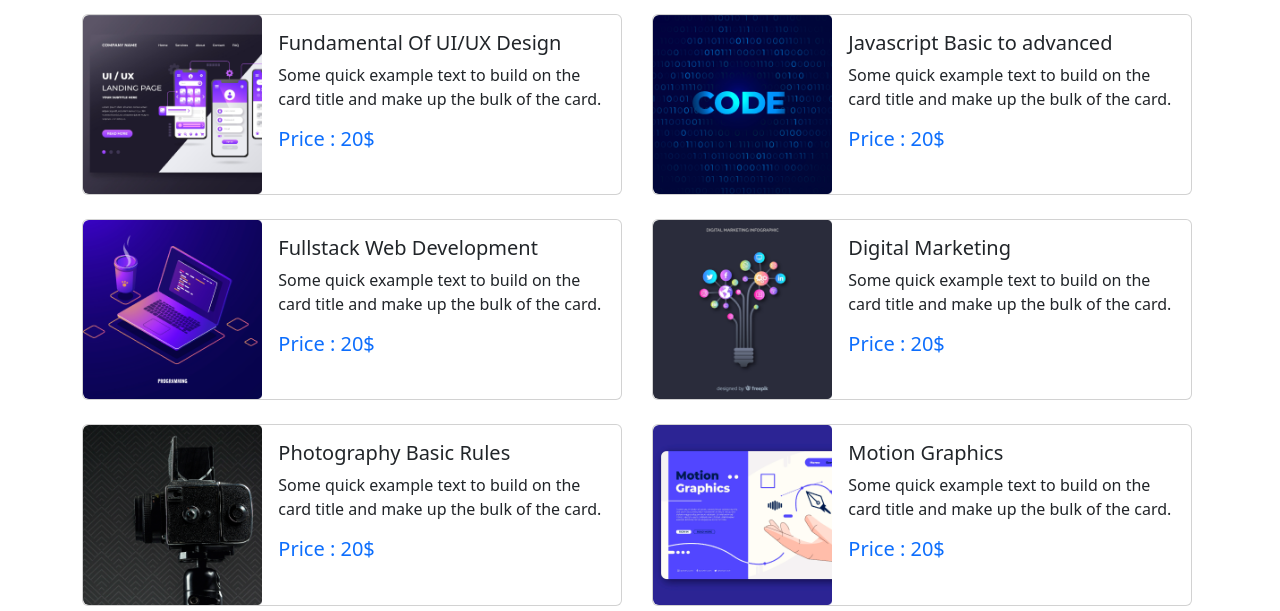
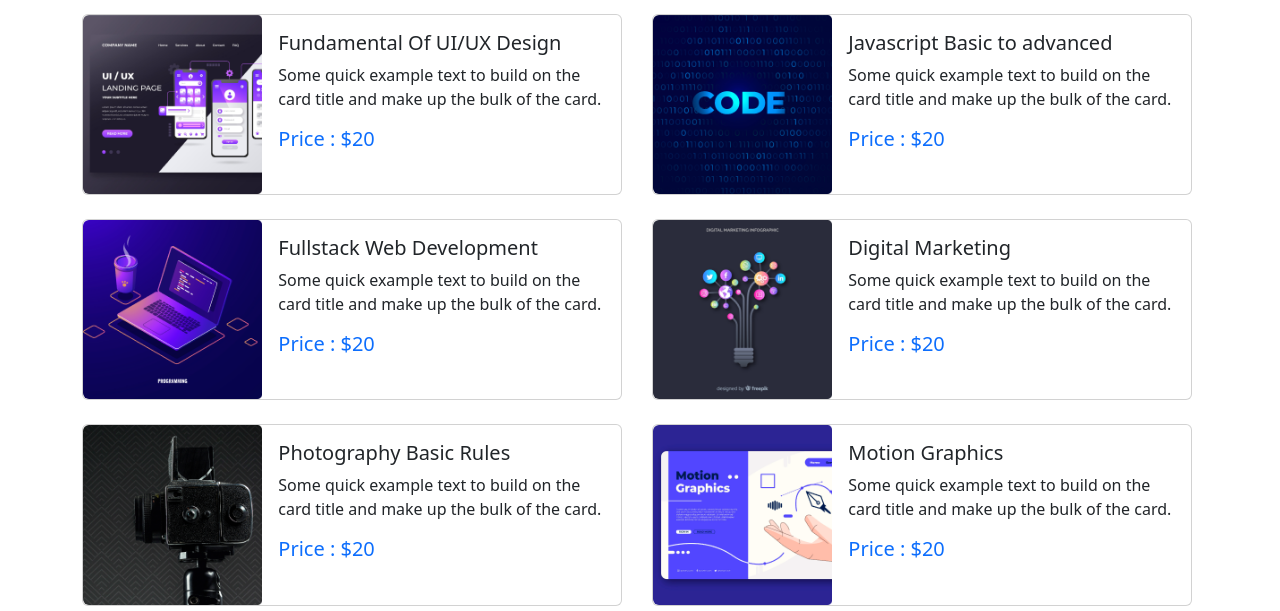
Before and after one commit to yusuf-khan-swd/skill-develop, a plain HTML site: page index.html in a window 1280 px wide. Shown: the part 940-1551 px from the top of the page. Drawn offline with nearby package versions, Linux system fonts and the light colour scheme.

Commit message:
$ add to price

```diff
--- a/index.html
+++ b/index.html
@@ -199,7 +199,7 @@
                         Some quick example text to build on the card title and
                         make up the bulk of the card.
                       </p>
-                      <h5 class="text-primary">Price : 20$</h5>
+                      <h5 class="text-primary">Price : $20</h5>
                     </div>
                   </div>
                 </div>
@@ -222,7 +222,7 @@
                         Some quick example text to build on the card title and
                         make up the bulk of the card.
                       </p>
-                      <h5 class="text-primary">Price : 20$</h5>
+                      <h5 class="text-primary">Price : $20</h5>
                     </div>
                   </div>
                 </div>
@@ -245,7 +245,7 @@
                         Some quick example text to build on the card title and
                         make up the bulk of the card.
                       </p>
-                      <h5 class="text-primary">Price : 20$</h5>
+                      <h5 class="text-primary">Price : $20</h5>
                     </div>
                   </div>
                 </div>
@@ -268,7 +268,7 @@
                         Some quick example text to build on the card title and
                         make up the bulk of the card.
                       </p>
-                      <h5 class="text-primary">Price : 20$</h5>
+                      <h5 class="text-primary">Price : $20</h5>
                     </div>
                   </div>
                 </div>
@@ -291,7 +291,7 @@
                         Some quick example text to build on the card title and
                         make up the bulk of the card.
                       </p>
-                      <h5 class="text-primary">Price : 20$</h5>
+                      <h5 class="text-primary">Price : $20</h5>
                     </div>
                   </div>
                 </div>
@@ -314,7 +314,7 @@
                         Some quick example text to build on the card title and
                         make up the bulk of the card.
                       </p>
-                      <h5 class="text-primary">Price : 20$</h5>
+                      <h5 class="text-primary">Price : $20</h5>
                     </div>
                   </div>
                 </div>
```
